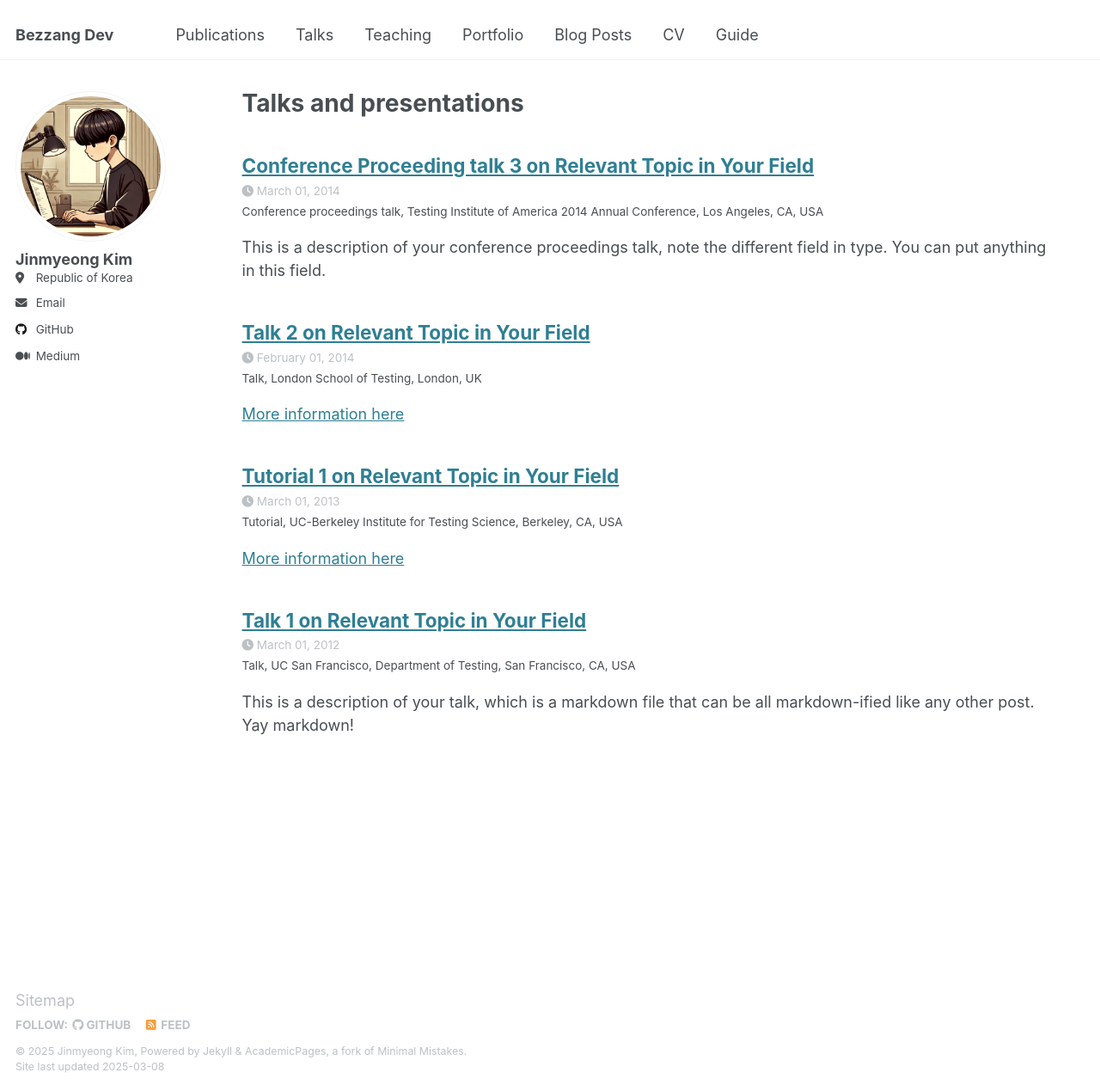
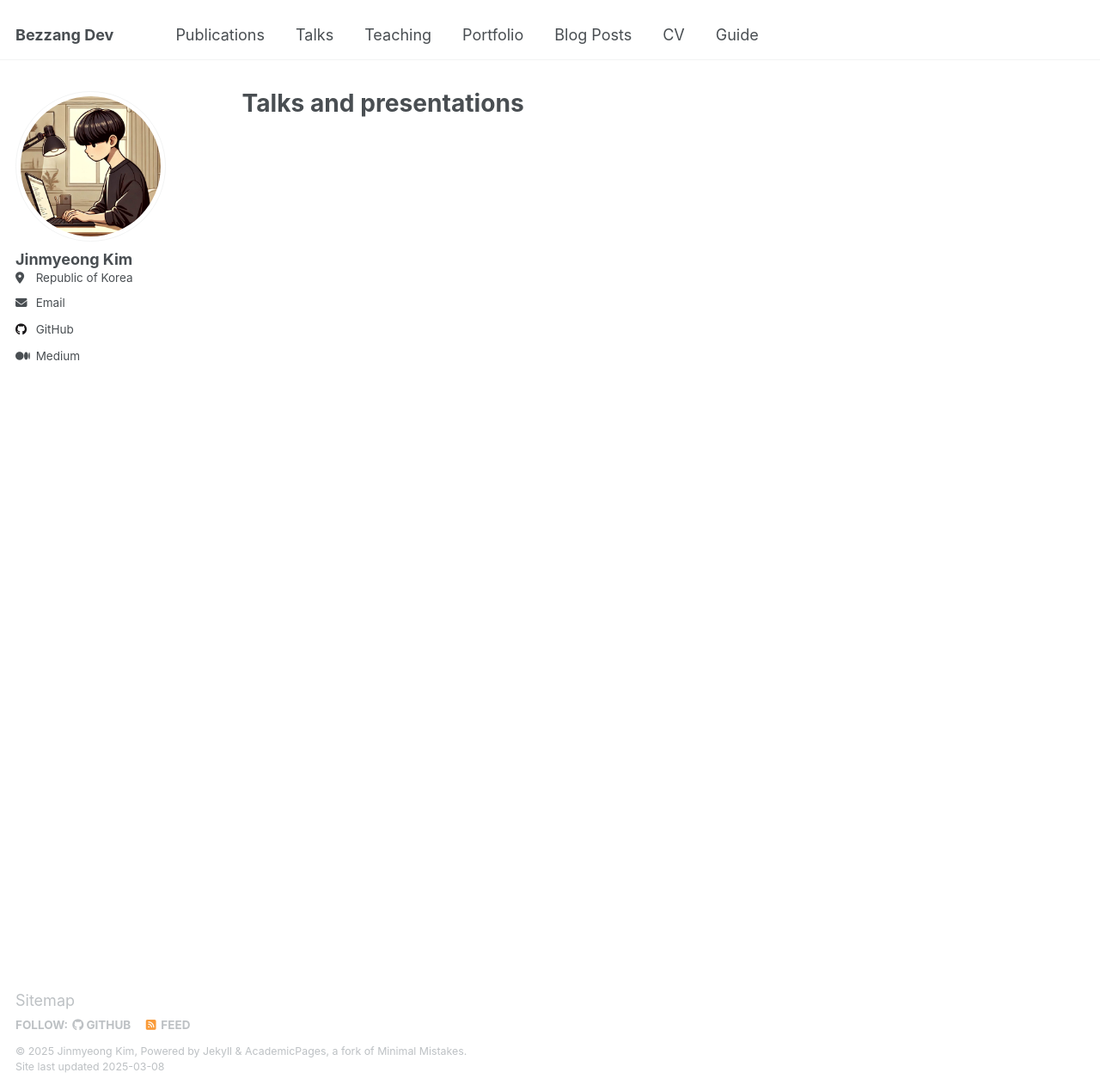
Before and after one commit to kimjinmyeong/kimjinmyeong.github.io, a Jekyll site: the page built from _pages/talks.html, in a window 1280 px wide and 1269 px high. Shown: the whole window at 86% size. Built offline with Jekyll 4.4.1, drawn with Linux system fonts in a browser that asks for light colours; part of the change alters nothing that is shown.

Commit message:
Update _config.yml

```diff
--- a/_config.yml
+++ b/_config.yml
@@ -13,7 +13,7 @@ title                    : "Bezzang Dev"
 title_separator          : "-"
 name                     : &name "Jinmyeong Kim"
 description              : &description "Backend Developer"
-url                      : https://academicpages.github.io # the base hostname & protocol for your site e.g. "https://[your GitHub username].github.io"
+url                      : https://bezzang-dev.github.io # the base hostname & protocol for your site e.g. "https://[your GitHub username].github.io"
 baseurl                  : "" # the subpath of your site, e.g. "/blog"
 repository               : "bezzang-dev/bezzang-dev.github.io"
 
@@ -213,18 +213,18 @@ kramdown:
 
 # These settings control the types of collections used by the template
 collections:
-  teaching:
+  Computer Science:
     output: true
     permalink: /:collection/:path/
-  publications:
-    output: true
-    permalink: /:collection/:path/
-  portfolio:
-    output: true
-    permalink: /:collection/:path/
-  talks:
-    output: true
-    permalink: /:collection/:path/
+  # publications:
+  #   output: true
+  #   permalink: /:collection/:path/
+  # portfolio:
+  #   output: true
+  #   permalink: /:collection/:path/
+  # talks:
+  #   output: true
+  #   permalink: /:collection/:path/
 
 
 # These settings control how pages and collections are included in the site
```
